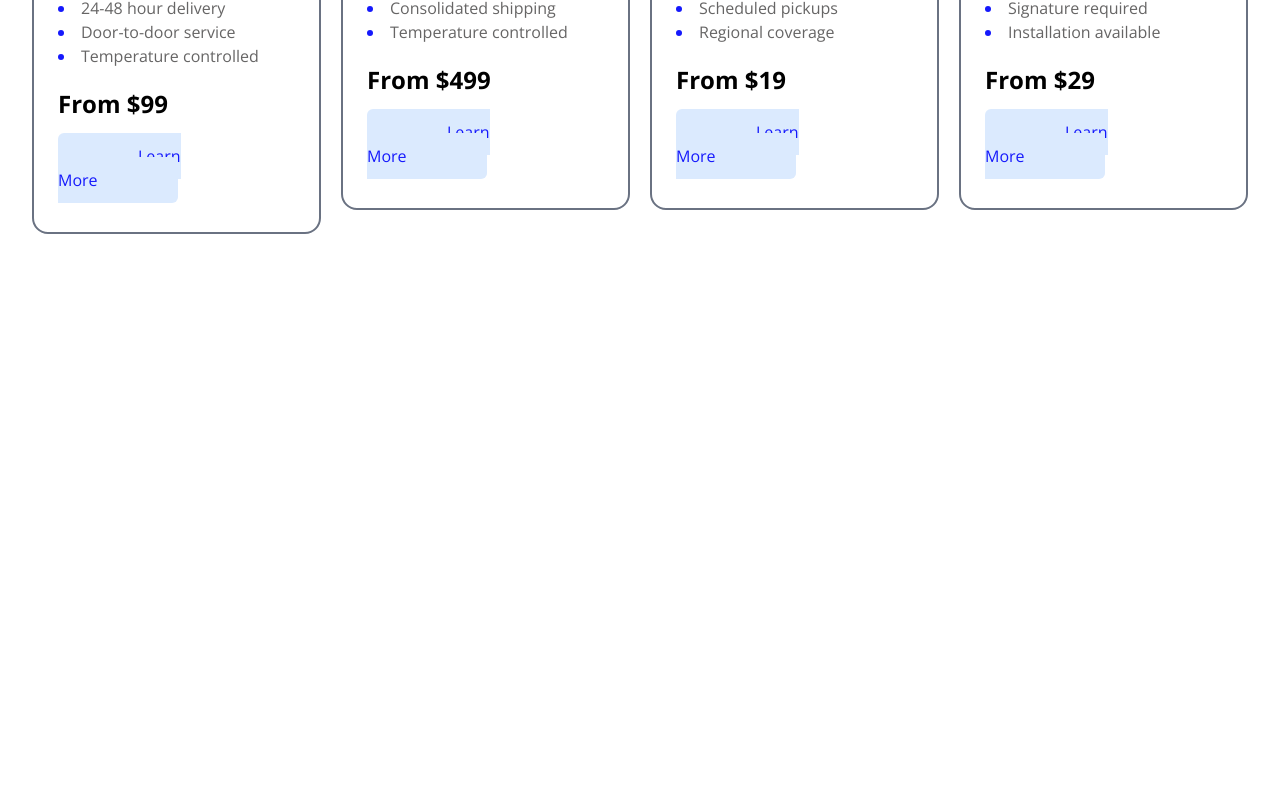
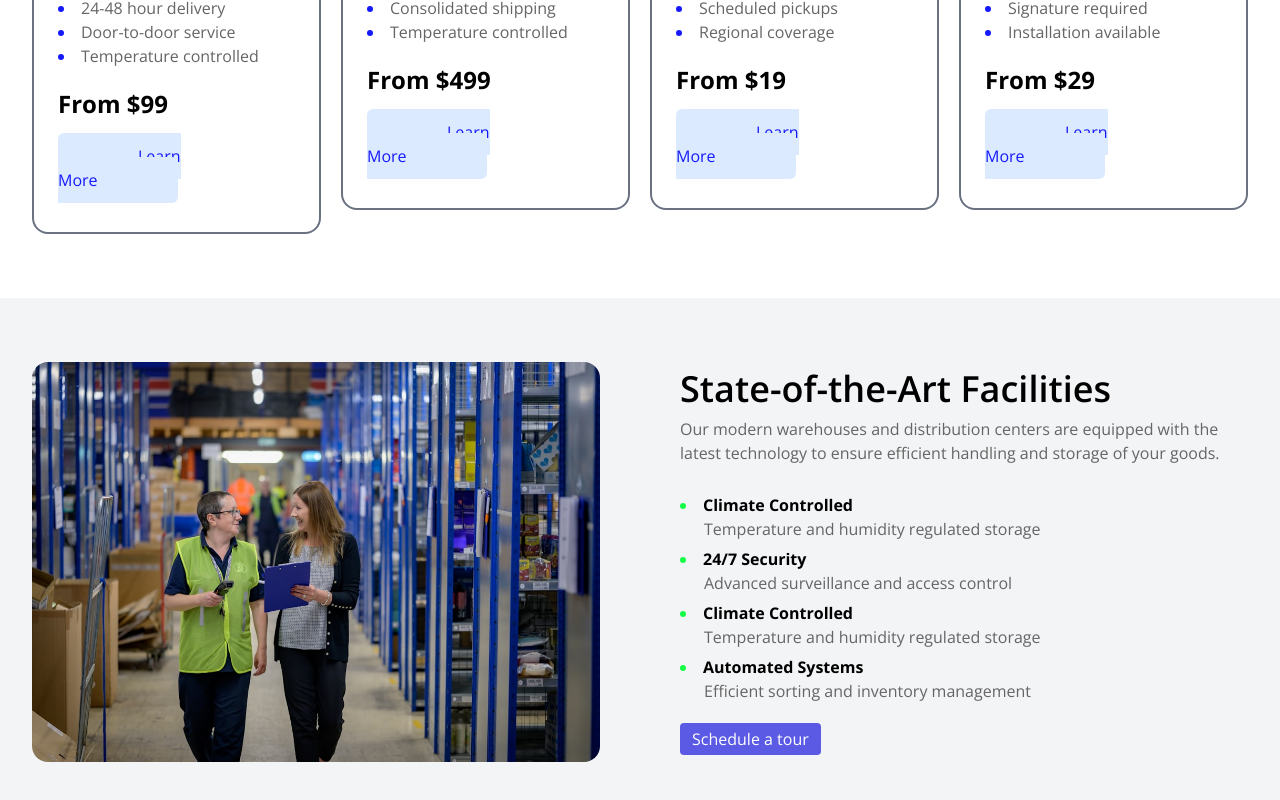
Before and after one commit to sammy-flare/Logistics-React, a React (Vite) app: page / in a window 1280 px wide. Shown: the part 2366-3166 px from the top of the page. Before the commit the page ends 2664 px from the top, so only its background shows below. Built offline with nearby package versions, Linux system fonts and the light colour scheme.

Commit message:
Added Facilities

```diff
--- a/src/App.jsx
+++ b/src/App.jsx
@@ -4,6 +4,7 @@ import Hero from './components/Hero'
 import Objectives from './components/Objectives'
 import Track from './components/Track'
 import Services from './components/Services'
+import Facility from './components/Facility'
 const App = () => {
   return (
     <div>
@@ -12,6 +13,7 @@ const App = () => {
       <Objectives />
       <Track />
       <Services />
+      <Facility />
     </div>
   )
 }
--- /dev/null
+++ b/src/components/Facility.jsx
@@ -0,0 +1,32 @@
+import React from 'react'
+import Staffpicture from '../assets/assets/staff.jpg'
+import Button from './Buttons'
+const Facility = () => {
+  return (
+    <div className='bg-gray-100 py-16 px-8 font-sans grid grid-cols-2 gap-20 items-center'>
+        <div>
+            <img src={Staffpicture} alt="Staff" className='w-full h-100 rounded-2xl relative' />
+        </div>
+
+        <div>
+            <div>
+                <h3 className='text-4xl font-semibold mb-2'>State-of-the-Art Facilities</h3>
+                <p className='text-md text-navtext '>Our modern warehouses and distribution centers are equipped with the latest technology to ensure efficient handling and storage of your goods.</p>
+            </div>
+            <ul className="text-navtext text-1xl mb-5 mt-7 list-disc list-inside marker:text-limarker">
+                <li className='font-bold text-black'>Climate Controlled</li>
+                <p className='pl-6 mb-1.5'>Temperature and humidity regulated storage</p>
+                <li className='font-bold text-black'>24/7 Security</li>
+                <p className='pl-6 mb-1.5'>Advanced surveillance and access control</p>
+                <li className='font-bold text-black '>Climate Controlled</li>
+                <p className='pl-6 mb-1.5'>Temperature and humidity regulated storage</p>
+                <li className='font-bold text-black'>Automated Systems</li>
+                <p className='pl-6 mb-1.5'>Efficient sorting and inventory management</p>
+            </ul>
+            <Button b1="Schedule a tour" />
+        </div>
+    </div>
+  )
+}
+
+export default Facility
--- a/src/components/Navbar.jsx
+++ b/src/components/Navbar.jsx
@@ -12,7 +12,7 @@ const Navbar = () => {
             <div className='flex gap-4 items-center'>
                 <ul className='flex gap-4 text-navtext'>
                     <li><a href="#services">Services</a></li>
-                    <li><a href="./track.html">Tracking</a></li>
+                    <li><a href="#tracking">Tracking</a></li>
                     <li><a href="#about">About</a></li>
                     <li><a href="#contact">Contact</a></li>
                 </ul>
--- a/src/index.css
+++ b/src/index.css
@@ -8,4 +8,5 @@
   --color-herobg: #eff6ff;
   --color-p1text: #1519fc;
   --color-p1bg: #dbeafe;
+  --color-limarker: #15fc47;
 }
```
